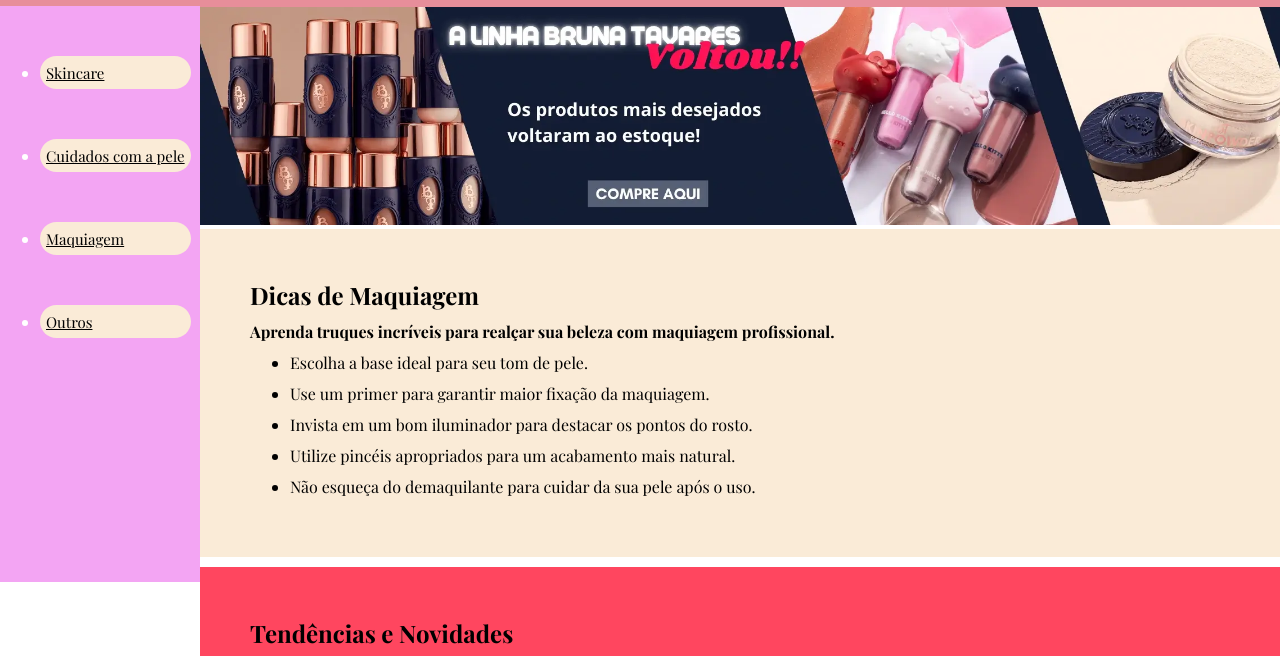
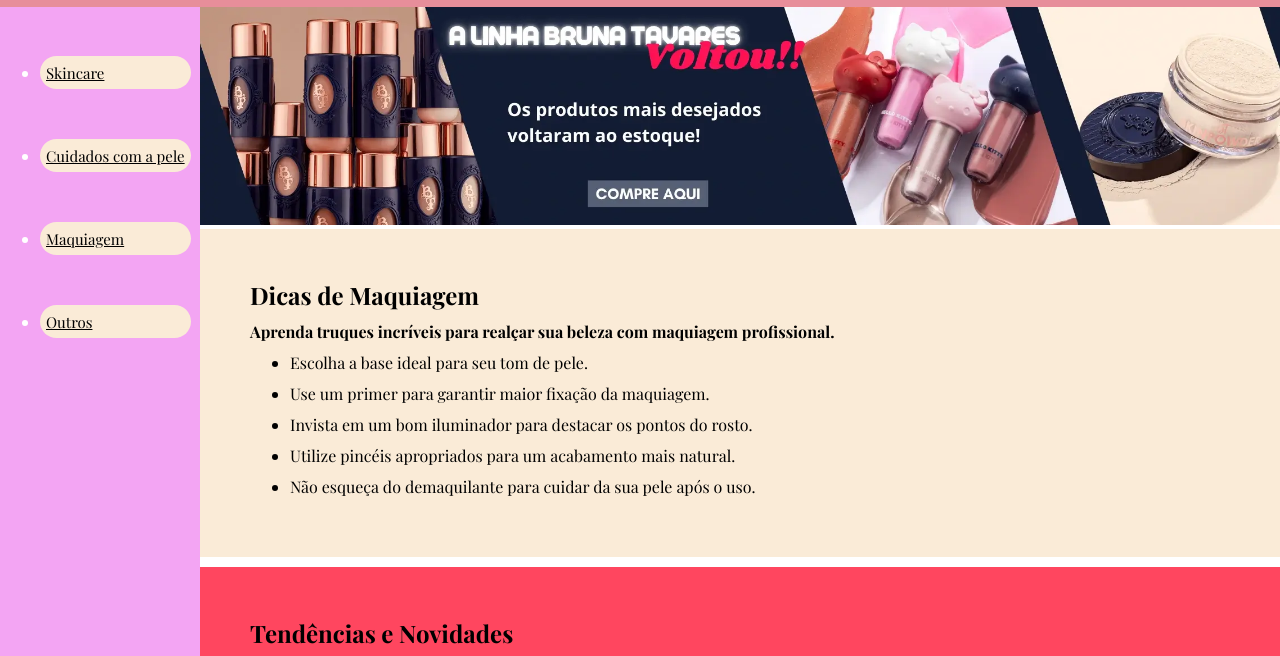
Before and after one commit to MatheusLeal1309/DesafiosRocket, a plain HTML site: page minuzglamour/index.html in a window 1280 px wide. Shown: the part 138-794 px from the top of the page. Drawn offline with nearby package versions, Linux system fonts and the light colour scheme; a web font is replaced by a local one.

Commit message:
ajustando o grid

```diff
--- a/minuzglamour/assets/css/munizglamour.css
+++ b/minuzglamour/assets/css/munizglamour.css
@@ -86,9 +86,13 @@ aside {
     grid-area: aside;
     background-color: #f3a5f3;
     color: #ffffff;
+    bottom: 80px;
+    margin-top: 64px;
+}
+.fixed{
+    display: flex;
+    flex-direction: column;
     position: fixed;
-    top: 144px;
-    bottom: 80px;
 }
 footer{
     grid-area: footer;
--- a/minuzglamour/index.html
+++ b/minuzglamour/index.html
@@ -20,6 +20,7 @@
         <p>Seja bem vindo a maior loja de produtos de beleza da américa latina!</p>
     </header>
     <aside >
+        <div class="fixed">
         <nav class="menu">
             <ul>
                 <li>
@@ -36,6 +37,7 @@
                 </li>
             </ul>
         </nav>
+    </div>
     </aside>
     <main id="main">
          <section class="banner">
```
